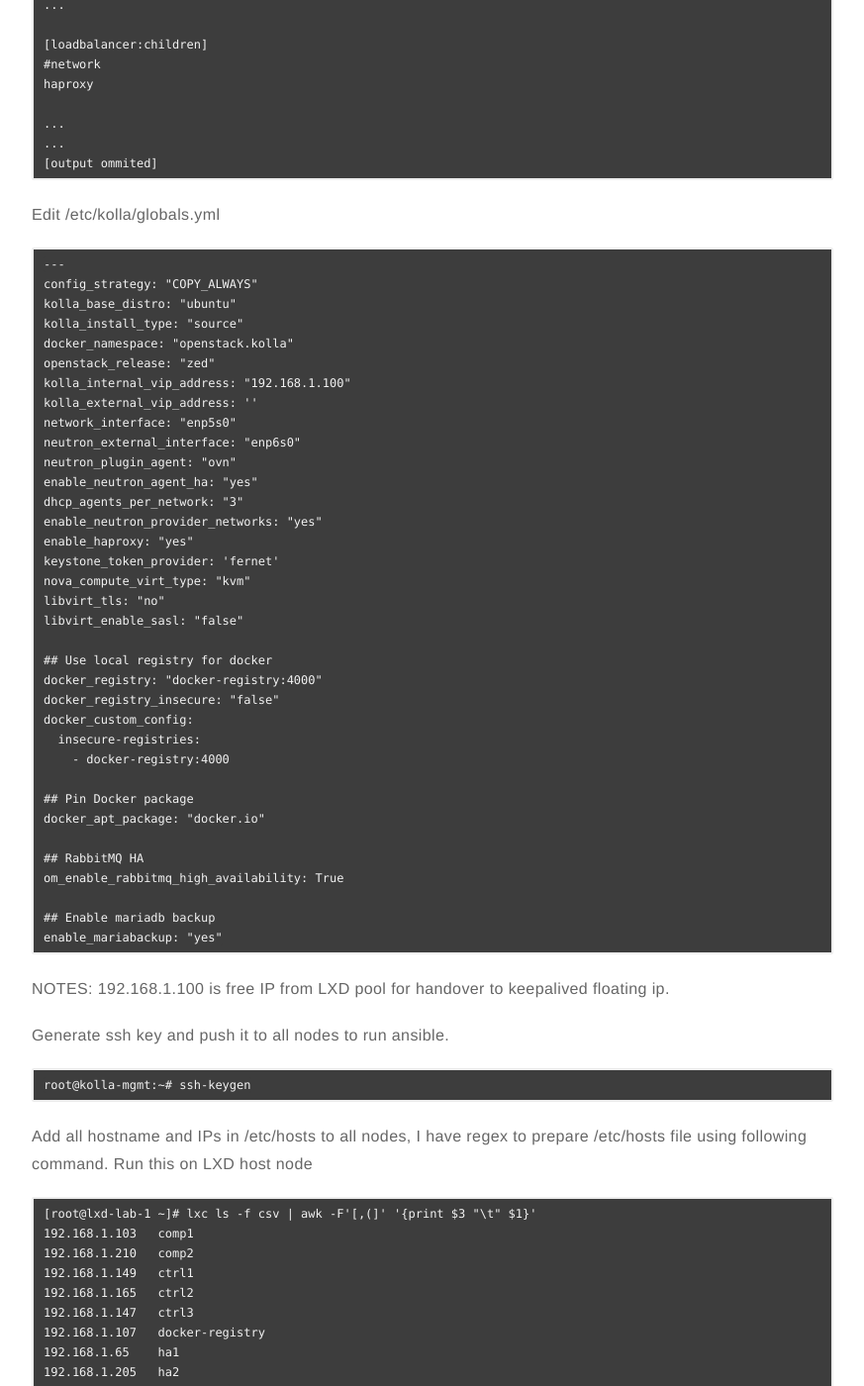
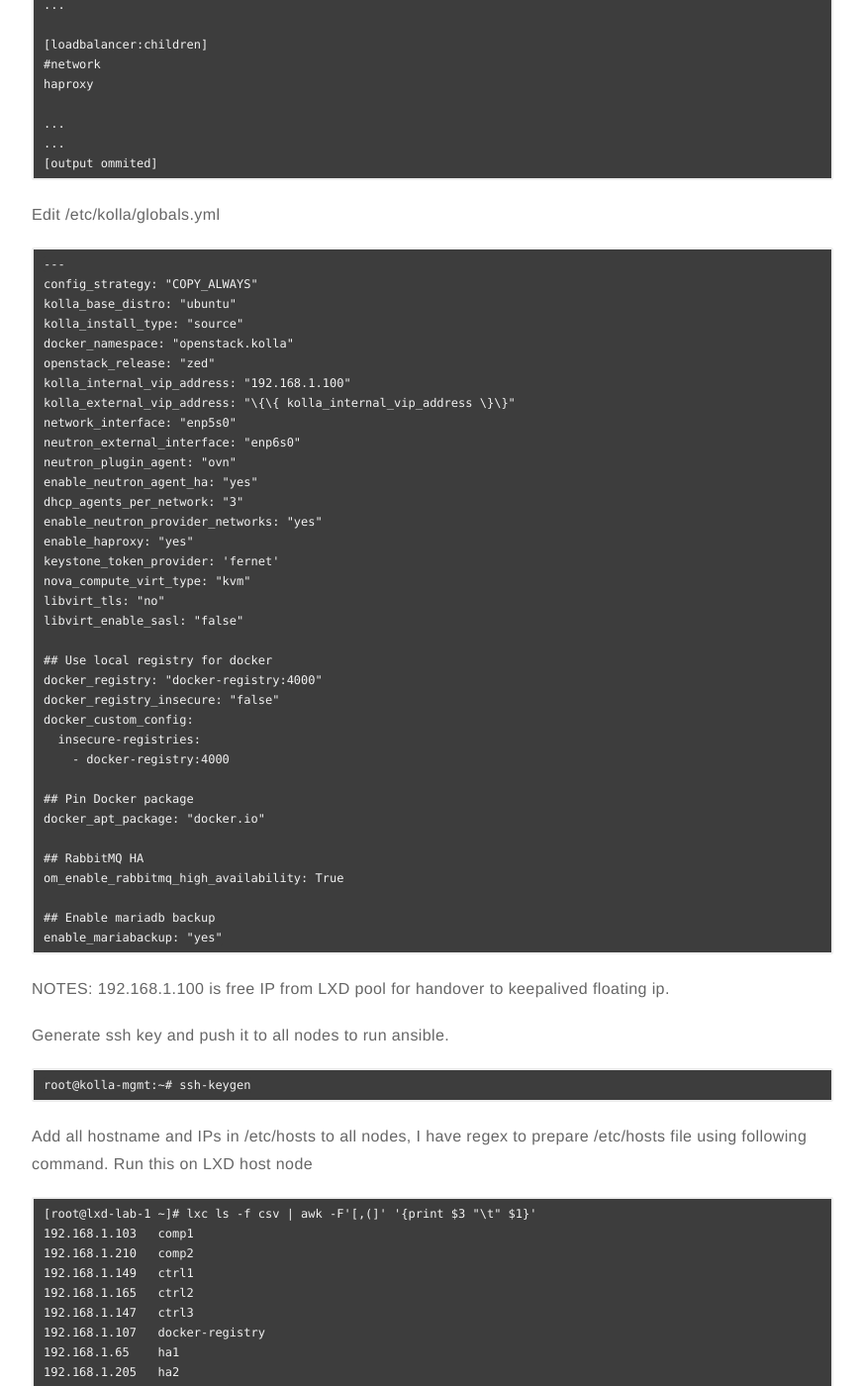
Before and after one commit to satishdotpatel/satishdotpatel.github.io, a Jekyll site: the page built from _posts/2023-07-02-build-multinode-kolla-lab-using-lxd.markdown, in a window 1280 px wide and 1400 px high, scrolled down 4591 px. Shown: the whole window at 99% size, without its empty margins (203-1076 px from the left). Built offline with Jekyll 4.4.1, drawn with Linux system fonts in a browser that asks for light colours; comment, search, counter and statistics services are not loaded.

Commit message:
fixing doc

```diff
--- a/_posts/2023-07-02-build-multinode-kolla-lab-using-lxd.markdown
+++ b/_posts/2023-07-02-build-multinode-kolla-lab-using-lxd.markdown
@@ -226,7 +226,7 @@ kolla_install_type: "source"
 docker_namespace: "openstack.kolla"
 openstack_release: "zed"
 kolla_internal_vip_address: "192.168.1.100"
-kolla_external_vip_address: '{{ kolla_internal_vip_address }}'
+kolla_external_vip_address: "\{\{ kolla_internal_vip_address \}\}"
 network_interface: "enp5s0"
 neutron_external_interface: "enp6s0"
 neutron_plugin_agent: "ovn"
```
